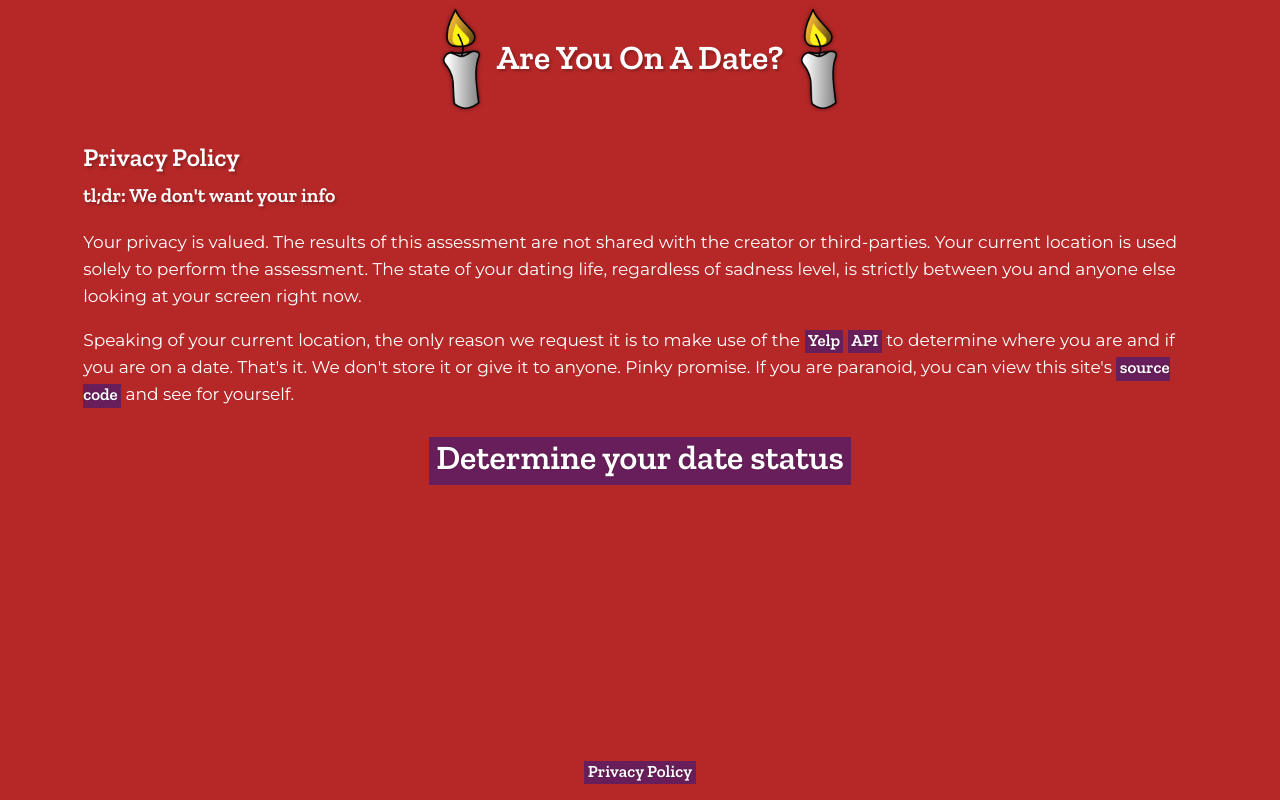
After one commit to le717/areyouona-date, a Flask app: template src/templates/privacy.html in a window 1280 px wide. The commit adds this page. Run offline with Flask 2, Linux system fonts and the light colour scheme; the template is opened without the code that fills it, so the values that code supplies are empty.

Commit message:
Add full privacy page

```diff
--- a/src/blueprint/blueprint.py
+++ b/src/blueprint/blueprint.py
@@ -13,10 +13,17 @@ def cache_buster():
 def index():
     return render_template("permission.html")
 
+
+@bp.route("/privacy")
+def privacy():
+    return render_template("privacy.html")
+
+
 @bp.route("/no")
 def no():
     r = render_template("no.html")
     return render_template("index.html", **{"result": r})
+
 
 @bp.route("/maybe")
 def maybe():
--- a/src/templates/base.html
+++ b/src/templates/base.html
@@ -4,11 +4,11 @@
   <meta charset="UTF-8">
   <meta name="viewport" content="width=device-width, initial-scale=1.0">
   <meta http-equiv="X-UA-Compatible" content="ie=edge">
-  <link type="text/plain" rel="author" href="{{ url_for('static', filename='humans.txt') }}">
+  <title>Are You On A Date?</title>
+  <link rel="shortcut icon" type="image/x-icon" href="{{ url_for('static', filename='favicon.ico', time=cache_buster) }}">
   <link rel="stylesheet" href="https://fonts.googleapis.com/css?family=Zilla+Slab:600|Montserrat:400">
   <link rel="stylesheet" href="{{ url_for('static', filename='css/style.css', time=cache_buster) }}">
-  <title>Are You On A Date?</title>
-  <link rel="shortcut icon" type="image/x-icon" href="{{ url_for('static', filename='favicon.ico', time=cache_buster) }}">
+  <link type="text/plain" rel="author" href="{{ url_for('static', filename='humans.txt') }}">
   <!-- TODO Social meta meta tags -->
 </head>
 
@@ -25,7 +25,7 @@
   </main>
 
   <footer>
-    <p>Privacy disclaimer: Your privacy is valued. The results of this assessment are not shared with the creator or third-parties. If you permit, your current location is used solely to improve the assesment's results. The state of your dating life, regardless of sadness level, is strictly between you and anyone else looking at your screen right now.</p>
+    <a href="{{ url_for('date.privacy') }}">Privacy Policy</a>
   </footer>
 
   {{ JSGlue.include() }}
--- /dev/null
+++ b/src/templates/privacy.html
@@ -0,0 +1,11 @@
+{% extends 'base.html' %}
+{% block content %}
+
+<h2>Privacy Policy</h2>
+<h3>tl;dr: We don't want your info</h3>
+<p>Your privacy is valued. The results of this assessment are not shared with the creator or third-parties. Your current location is used solely to perform the assessment. The state of your dating life, regardless of sadness level, is strictly between you and anyone else looking at your screen right now.</p>
+
+<p>Speaking of your current location, the only reason we request it is to make use of the <a target="_blank" rel="nofollow noopener noreferrer" href="https://www.yelp.com/">Yelp</a> <a target="_blank" rel="nofollow noopener noreferrer" href="https://www.yelp.com/developers">API</a> to determine where you are and if you are on a date. That's it. We don't store it or give it to anyone. Pinky promise. If you are paranoid, you can view this site's <a target="_blank" rel="nofollow noopener" href="https://github.com/le717/AreYouOnA.date">source code</a> and see for yourself.</p>
+
+<h1 style="text-align: center;"><a href="{{ url_for('date.index') }}">Determine your date status</a></h1>
+{% endblock %}
```
